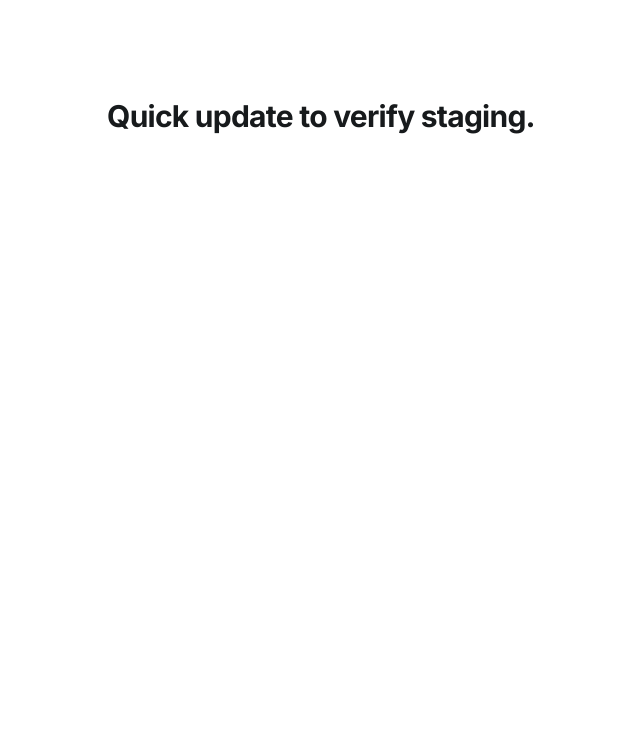
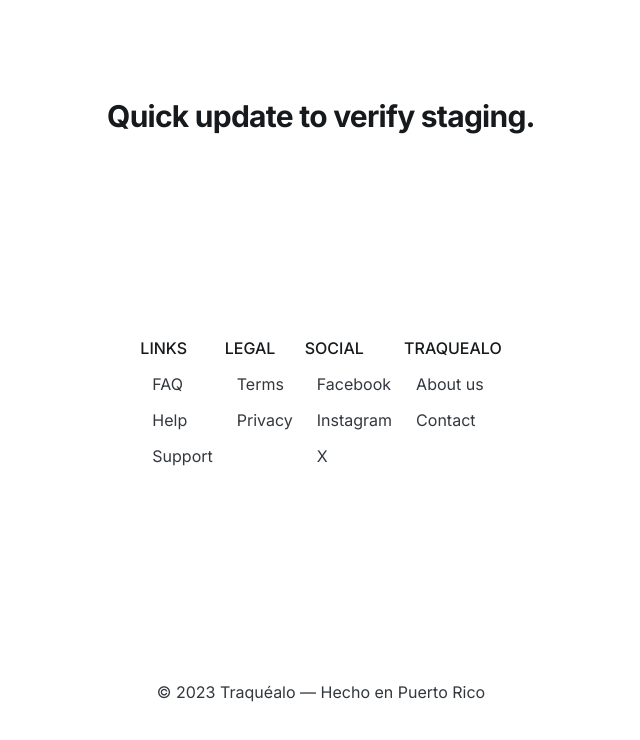
Before and after one commit to jaimeolmo/traquealo, a Next.js app: page / in a window 1280 px wide. Shown: the top 740 px of the page, without its empty margins (319-959 px from the left). Built offline with nearby package versions, Linux system fonts and the light colour scheme.

Commit message:
Section list component

```diff
--- a/src/app/layout.tsx
+++ b/src/app/layout.tsx
@@ -1,7 +1,7 @@
 import "./globals.css";
 import type { Metadata } from "next";
 import { Inter } from "next/font/google";
-import ThemeRegistry from "@/components/ThemeRegistry/ThemeRegistry";
+import { ThemeRegistry } from "@/components/ThemeRegistry/ThemeRegistry";
 
 const inter = Inter({ subsets: ["latin"] });
 
--- a/src/app/page.tsx
+++ b/src/app/page.tsx
@@ -1,10 +1,66 @@
 import Typography from "@mui/joy/Typography";
 import styles from "./page.module.css";
+import { Footer } from "@/components/Footer/Footer";
+import SectionList from "@/components/SectionList/SectionList";
+import Stack from "@mui/joy/Stack";
 
 export default function Home() {
   return (
     <main className={styles.main}>
       <Typography level="h2">Quick update to verify staging.</Typography>
+      <Stack direction="row">
+        <SectionList
+          sectionTitle="Links"
+          sectionList={[
+            {
+              sectionTitle: "FAQ",
+              sectionUrl: "#",
+            },
+            { sectionTitle: "Help", sectionUrl: "#" },
+            { sectionTitle: "Support", sectionUrl: "#" },
+          ]}
+          arialLabelDescription={"Links for the different support sections."}
+        />
+        <SectionList
+          sectionTitle="Legal"
+          sectionList={[
+            {
+              sectionTitle: "Terms",
+              sectionUrl: "#",
+            },
+            { sectionTitle: "Privacy", sectionUrl: "#" },
+          ]}
+          arialLabelDescription={"Links for legals information."}
+        />
+        <SectionList
+          sectionTitle="Social"
+          sectionList={[
+            {
+              sectionTitle: "Facebook",
+              sectionUrl: "#",
+            },
+            { sectionTitle: "Instagram", sectionUrl: "#" },
+            { sectionTitle: "X", sectionUrl: "#" },
+          ]}
+          arialLabelDescription={
+            "Links for the different social media outlets."
+          }
+        />
+        <SectionList
+          sectionTitle="Traquealo"
+          sectionList={[
+            {
+              sectionTitle: "About us",
+              sectionUrl: "#",
+            },
+            { sectionTitle: "Contact", sectionUrl: "#" },
+          ]}
+          arialLabelDescription={
+            "Links for getting more information about this web."
+          }
+        />
+      </Stack>
+      <Footer />
     </main>
   );
 }
--- /dev/null
+++ b/src/components/Footer/Footer.tsx
@@ -0,0 +1,5 @@
+import Typography from "@mui/joy/Typography";
+
+export function Footer() {
+  return <Typography> © 2023 Traquéalo — Hecho en Puerto Rico</Typography>;
+}
--- /dev/null
+++ b/src/components/SectionList/SectionList.tsx
@@ -0,0 +1,32 @@
+import Typography from "@mui/joy/Typography";
+import List from "@mui/joy/List";
+import ListItem from "@mui/joy/ListItem";
+import Stack from "@mui/joy/Stack";
+
+type SectionListProps = {
+  sectionTitle: string;
+  sectionList: Array<{
+    sectionTitle: string;
+    sectionUrl: string;
+  }>;
+  arialLabelDescription: string;
+};
+
+export default function SectionList({
+  sectionTitle,
+  sectionList,
+  arialLabelDescription,
+}: SectionListProps) {
+  return (
+    <Stack>
+      <Typography textTransform="uppercase" level="title-md">
+        {sectionTitle}
+      </Typography>
+      <List aria-labelledby="aria-label-description">
+        {sectionList.map((item) => (
+          <ListItem key={item.sectionTitle}>{item.sectionTitle}</ListItem>
+        ))}
+      </List>
+    </Stack>
+  );
+}
--- a/src/components/ThemeRegistry/ThemeRegistry.tsx
+++ b/src/components/ThemeRegistry/ThemeRegistry.tsx
@@ -5,11 +5,7 @@ import CssBaseline from "@mui/joy/CssBaseline";
 import NextAppDirEmotionCacheProvider from "./EmotionCache";
 import theme from "./theme";
 
-export default function ThemeRegistry({
-  children,
-}: {
-  children: React.ReactNode;
-}) {
+export function ThemeRegistry({ children }: { children: React.ReactNode }) {
   return (
     <NextAppDirEmotionCacheProvider options={{ key: "joy" }}>
       <CssVarsProvider theme={theme}>
```
